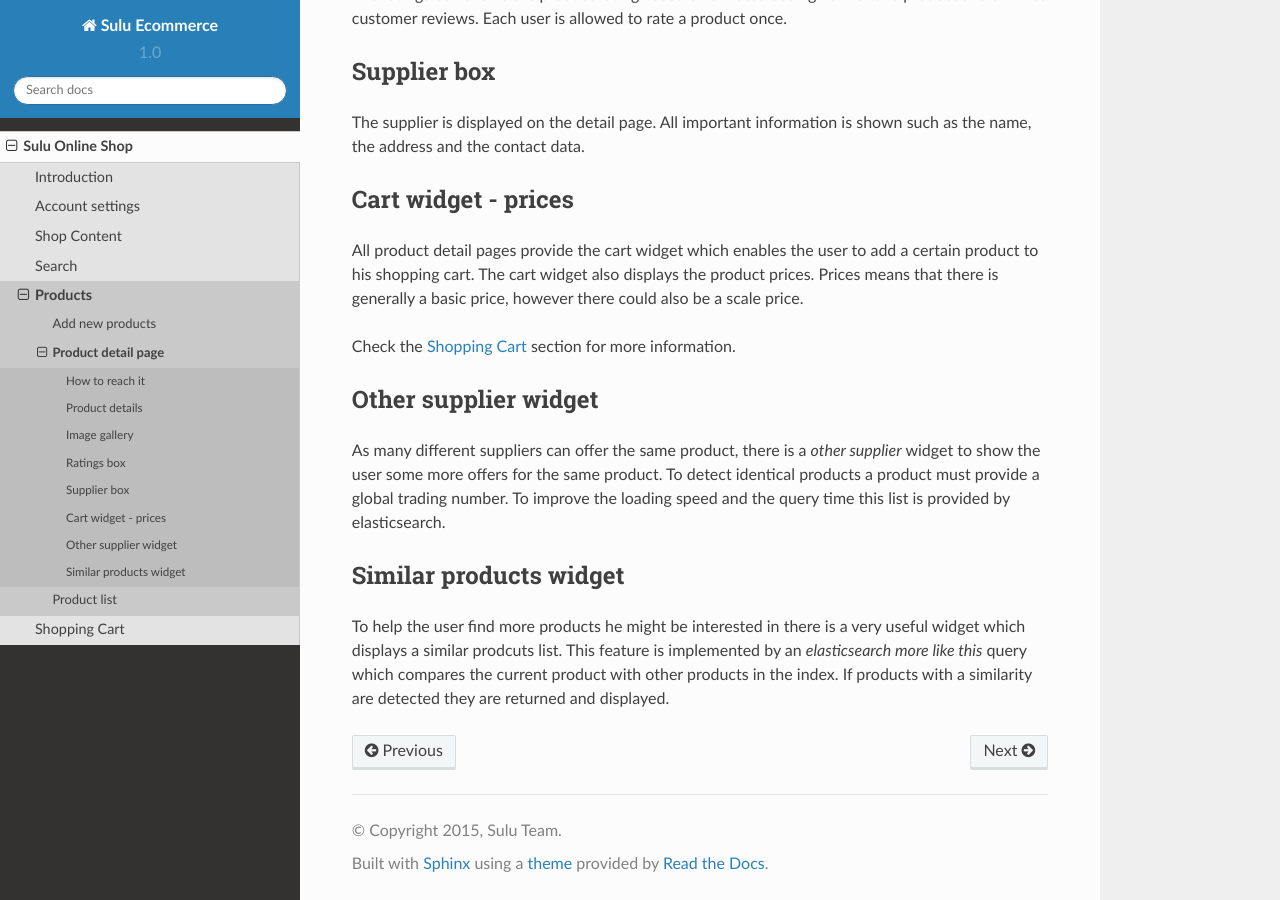
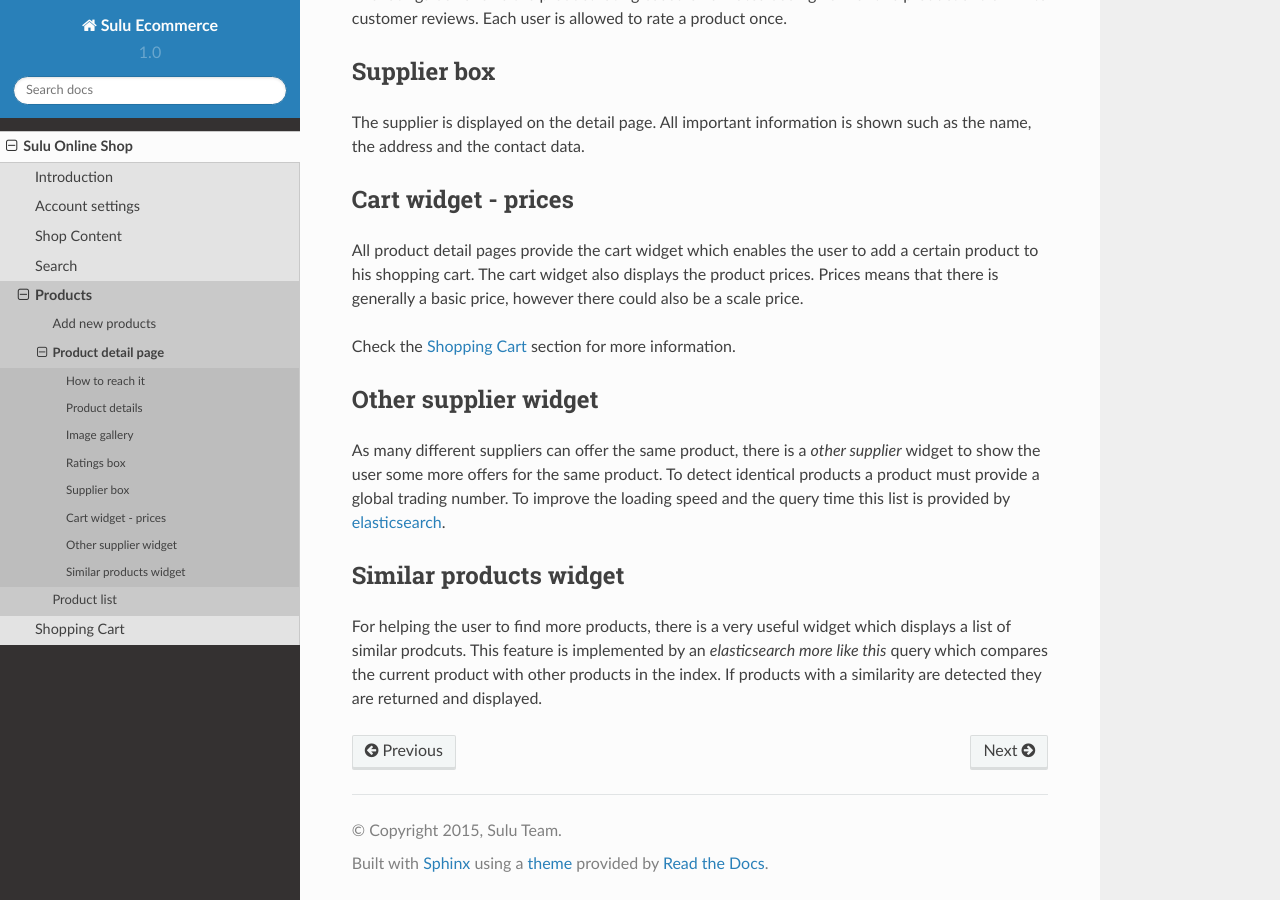
Before and after one commit to sulu/sulu-ecommerce-docs, a Sphinx documentation site: the page built from docs/shop/products/detailpage.rst, in a window 1280 px wide and 900 px high, scrolled down 738 px. Built offline with Sphinx 7.4.7 and the Read the Docs theme 2.0.0, drawn with Linux system fonts in a browser that asks for light colours.

Commit message:
fixed typos

```diff
--- a/docs/shop/products/detailpage.rst
+++ b/docs/shop/products/detailpage.rst
@@ -55,13 +55,14 @@ Other supplier widget
 As many different suppliers can offer the same product, there is a *other supplier*
 widget to show the user some more offers for the same product. To detect identical
 products a product must provide a global trading number. To improve the loading
-speed and the query time this list is provided by elasticsearch.
+speed and the query time this list is provided by
+`elasticsearch <https://www.elastic.co/>`_.
 
 Similar products widget
 -----------------------
 
-To help the user find more products he might be interested in there is a very
-useful widget which displays a similar prodcuts list. This feature is implemented
-by an *elasticsearch more like this* query which compares the current product
-with other products in the index. If products with a similarity are detected they
-are returned and displayed.
+For helping the user to find more products, there is a very useful widget which
+displays a list of similar prodcuts. This feature is implemented by an
+*elasticsearch more like this* query which compares the current product with
+other products in the index. If products with a similarity are detected they are
+returned and displayed.
```
